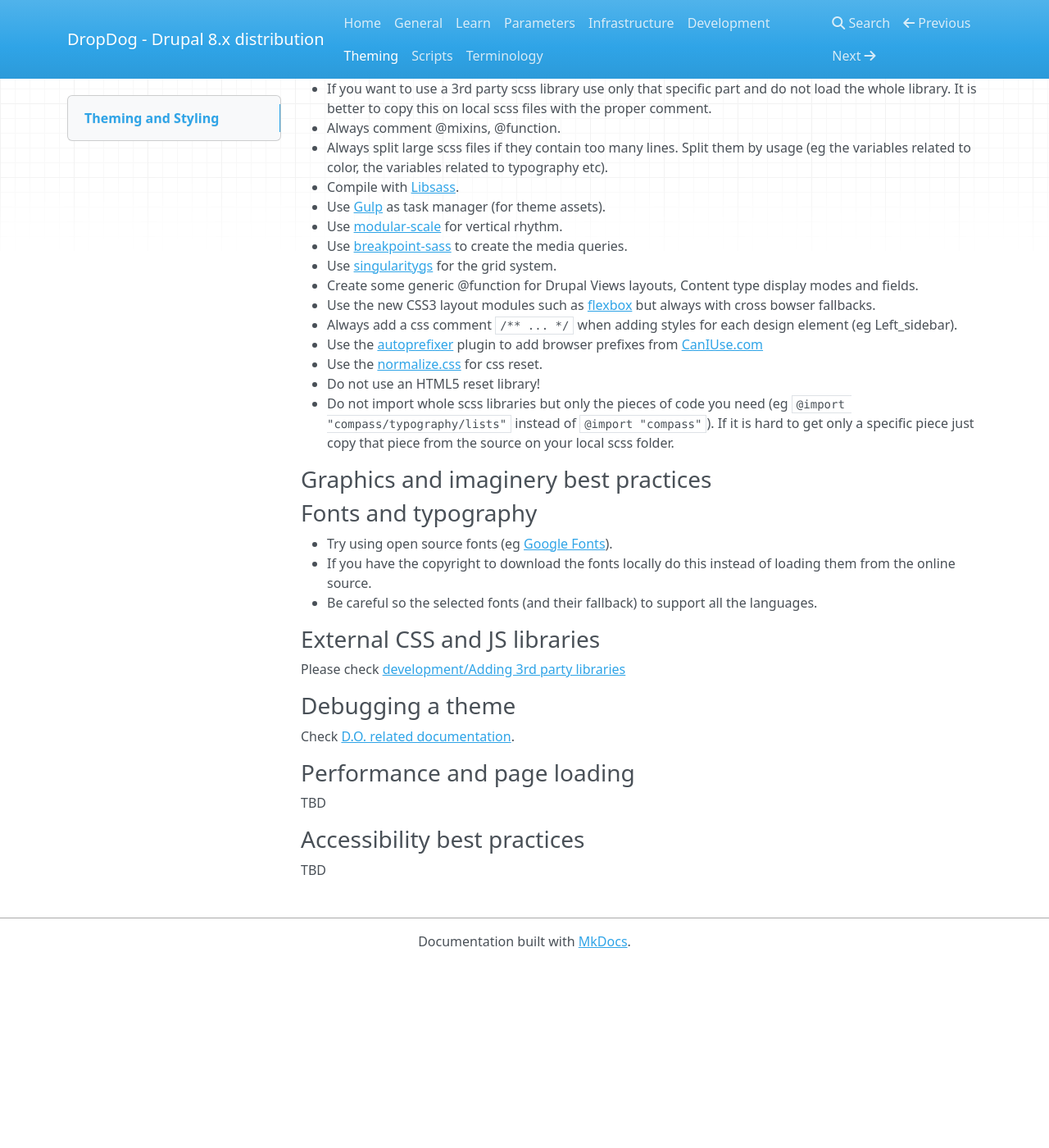
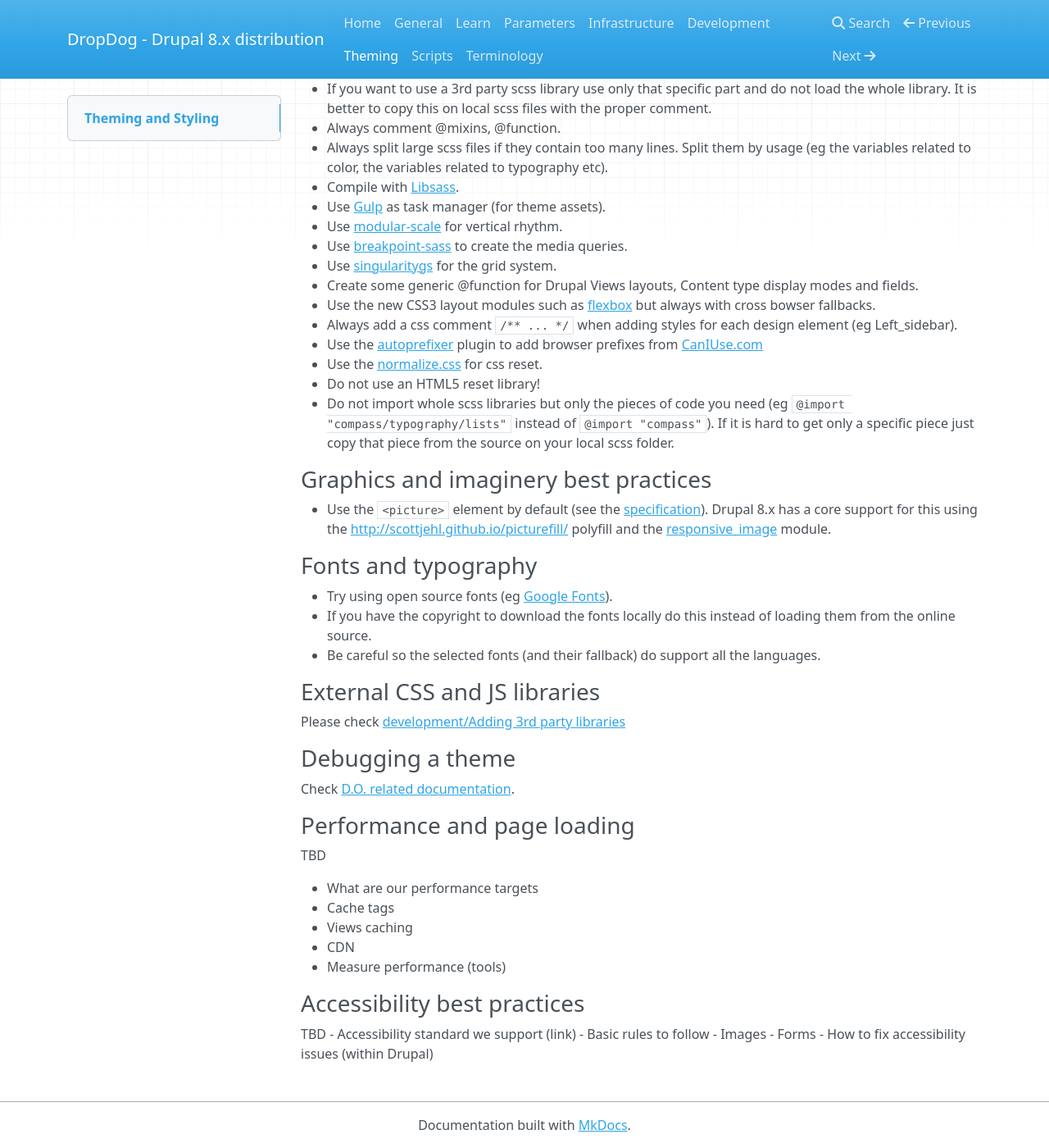
Before and after one commit to dropdog/docs, an MkDocs documentation site: the page built from docs/theming.md, in a window 1280 px wide and 1400 px high, scrolled down 5645 px. Shown: the whole window at 82% size. Built offline with MkDocs 1.6.1, drawn with Linux system fonts in a browser that asks for light colours; nearby versions of some CDN libraries; old or Windows-style settings are respelled for this version of MkDocs; before the commit the page ends 6821 px from its top, so only the background shows below that.

Commit message:
Add docs for images

````diff
--- a/docs/theming.md
+++ b/docs/theming.md
@@ -266,10 +266,12 @@ $sidebar-bg: #ddd
 
 ### Graphics and imaginery best practices
 
+- Use the ```<picture>``` element by default (see the [specification](http://picture.responsiveimages.org/)). Drupal 8.x has a core support for this using the [http://scottjehl.github.io/picturefill/](http://scottjehl.github.io/picturefill/) polyfill and the [responsive_image](https://github.com/drupal/drupal/tree/8.0.x/core/modules/responsive_image) module.
+
 ### Fonts and typography
 - Try using open source fonts (eg [Google Fonts](https://www.google.com/fonts)).
 - If you have the copyright to download the fonts locally do this instead of loading them from the online source.
-- Be careful so the selected fonts (and their fallback) to support all the languages.
+- Be careful so the selected fonts (and their fallback) do support all the languages.
 
 ### External CSS and JS libraries
 Please check [development/Adding 3rd party libraries](development#adding-3rd-party-libraries)
@@ -280,5 +282,16 @@ Check [D.O. related documentation](https://www.drupal.org/node/1906392).
 ### Performance and page loading
 TBD
 
+- What are our performance targets
+- Cache tags
+- Views caching
+- CDN
+- Measure performance (tools)
+
 ### Accessibility best practices
 TBD
+- Accessibility standard we support (link)
+- Basic rules to follow
+- Images
+- Forms
+- How to fix accessibility issues (within Drupal)
````
Also changed, not shown: docs/parameters.md (+2 -0 lines).
